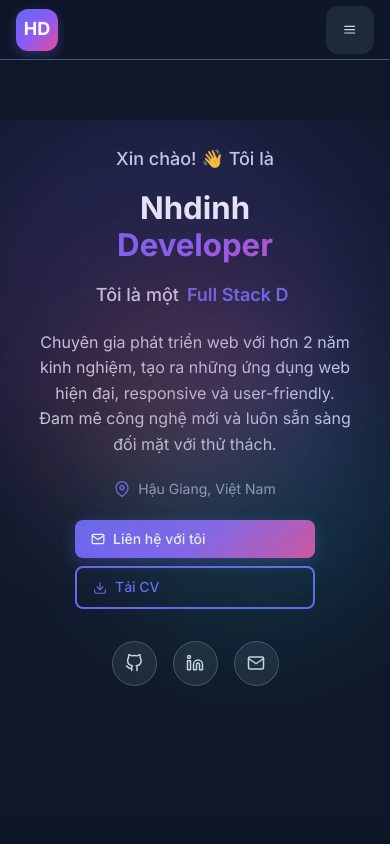
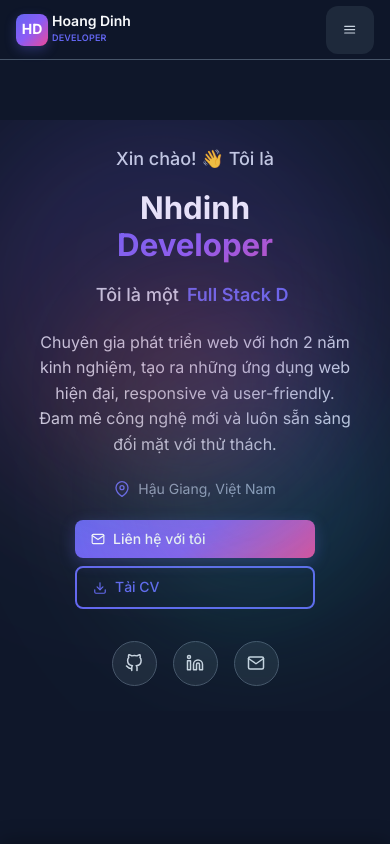
Before and after one commit to nhdinhdev03/ProfileTest, a React (Vite) app: page / in a window 390 px wide. Shown: the top 844 px of the page. Built offline with nearby package versions, Linux system fonts and the light colour scheme.

Commit message:
tối ưu header mobile

```diff
--- a/src/Layouts/Header/Header.scss
+++ b/src/Layouts/Header/Header.scss
@@ -76,6 +76,14 @@
   &__logo {
     @include flex-center;
     gap: $spacing-md;
+
+    @media (max-width: $breakpoint-sm) {
+      gap: $spacing-sm;
+    }
+
+    @media (max-width: 480px) {
+      gap: $spacing-xs;
+    }
   }
 
   &__logo-icon {
@@ -90,6 +98,20 @@
     box-shadow: 0 4px 12px rgba(99, 102, 241, 0.3);
     transition: all 0.3s ease;
 
+    @media (max-width: $breakpoint-sm) {
+      width: 36px;
+      height: 36px;
+      font-size: $font-base;
+      border-radius: 10px;
+    }
+
+    @media (max-width: 480px) {
+      width: 32px;
+      height: 32px;
+      font-size: $font-sm;
+      border-radius: 8px;
+    }
+
     &:hover {
       box-shadow: 0 6px 16px rgba(99, 102, 241, 0.4);
       transform: translateY(-1px);
@@ -102,7 +124,14 @@
     gap: 2px;
 
     @media (max-width: $breakpoint-sm) {
-      display: none;
+      gap: 1px;
+    }
+
+    @media (max-width: 360px) {
+      // Show only Developer text on very small screens (under 360px)
+      .header__logo-name {
+        display: none;
+      }
     }
   }
 
@@ -111,6 +140,20 @@
     font-weight: $font-bold;
     color: var(--text-primary);
     line-height: 1.2;
+
+    @media (max-width: $breakpoint-sm) {
+      font-size: $font-base;
+      font-weight: $font-semibold;
+    }
+
+    @media (max-width: 480px) {
+      font-size: $font-sm;
+      white-space: nowrap;
+    }
+
+    @media (max-width: 360px) {
+      display: none;
+    }
   }
 
   &__logo-title {
@@ -118,6 +161,28 @@
     color: var(--text-secondary);
     text-transform: uppercase;
     letter-spacing: 0.5px;
+    font-weight: $font-medium;
+    white-space: nowrap;
+
+    @media (max-width: $breakpoint-sm) {
+      font-size: 10px;
+      letter-spacing: 0.3px;
+      color: var(--primary-light);
+    }
+
+    @media (max-width: 480px) {
+      font-size: 9px;
+      letter-spacing: 0.2px;
+      font-weight: $font-semibold;
+    }
+
+    @media (max-width: 360px) {
+      font-size: 10px;
+      letter-spacing: 0.3px;
+      // When name is hidden, make Developer more prominent
+      color: var(--text-primary);
+      font-weight: $font-bold;
+    }
   }
 
   // Navigation Styles
```
